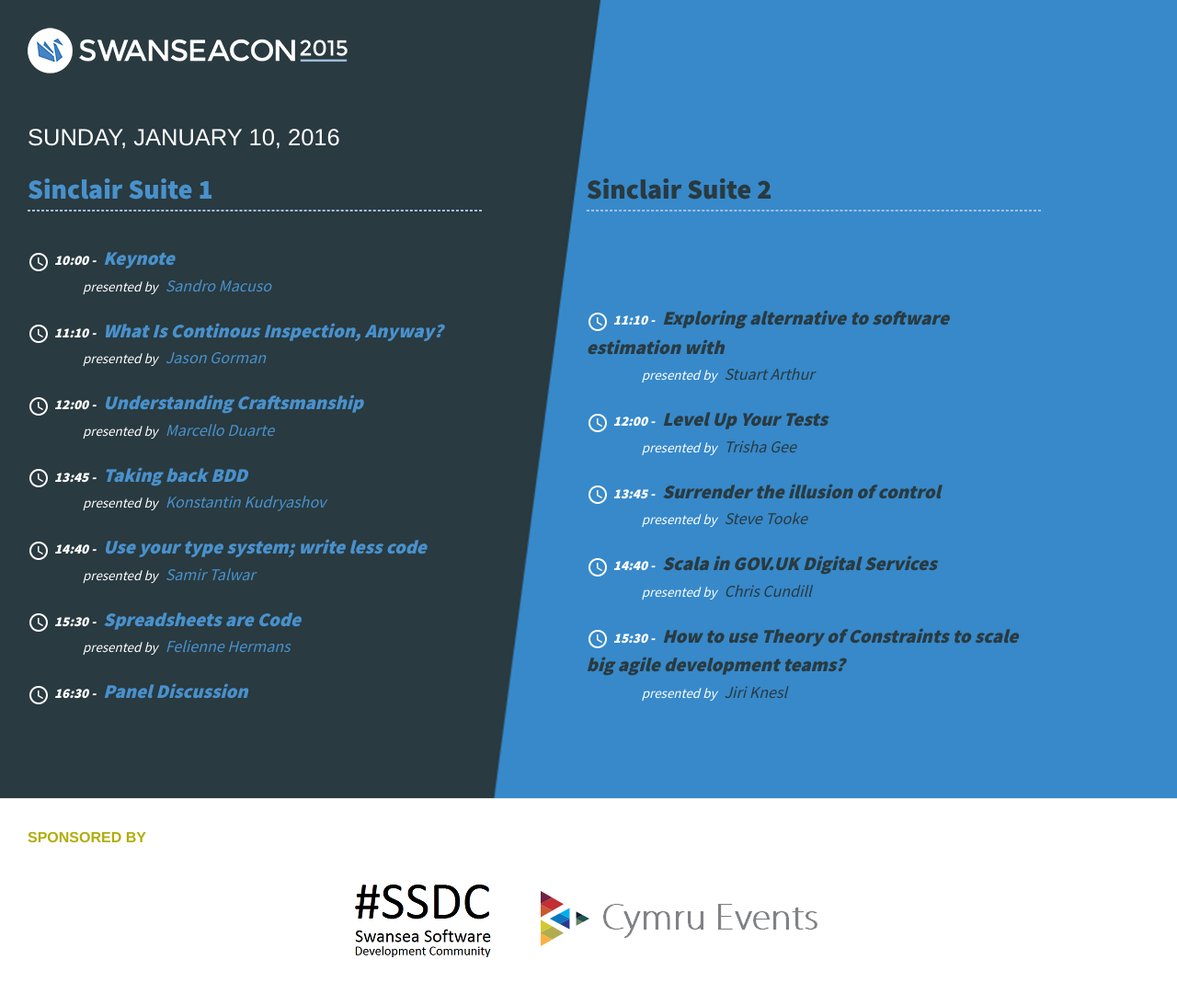
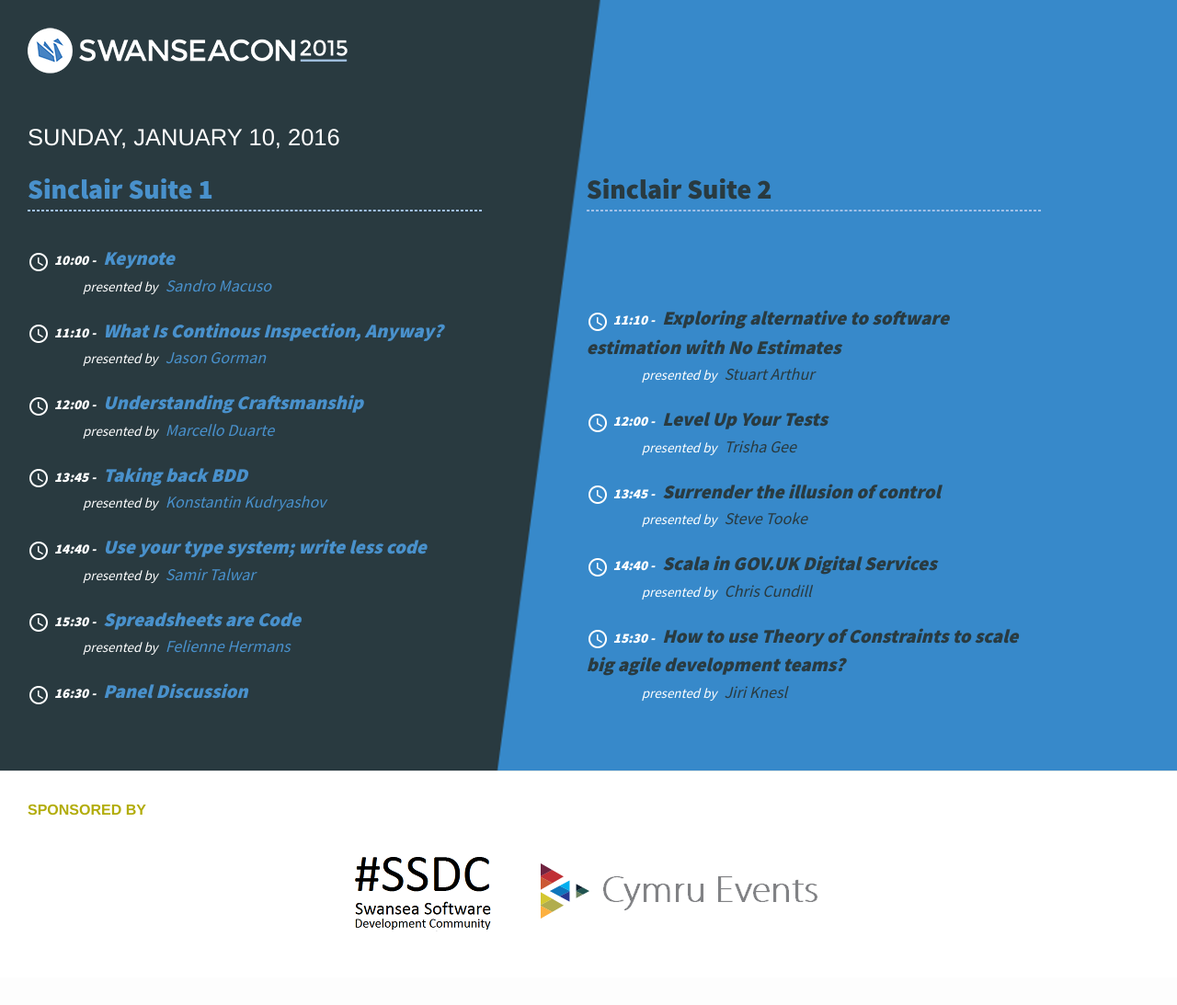
Before and after one commit to vivrichards600/eventify, a Jekyll site: the page built from index.html, in a window 1280 px wide. Shown: the whole page at 92% size. Built offline with Jekyll 4.4.1, drawn with Linux system fonts in a browser that asks for light colours; after the commit the page ends 1063 px from its top, so only the background shows below that.

Commit message:
minor style changes

```diff
--- a/_data/day1.yml
+++ b/_data/day1.yml
@@ -16,7 +16,7 @@
    datetime: 2016-01-10 11:10
 
  - speaker: Stuart Arthur
-   title: Exploring alternative to software estimation with #NoEstimates
+   title: Exploring alternative to software estimation with No Estimates
    roomId: 2
    datetime: 2016-01-10 11:10
 
--- a/_sass/_layout.scss
+++ b/_sass/_layout.scss
@@ -198,7 +198,6 @@
     margin-left: -$spacing-unit / 2;
     @extend %clearfix;
 	margin-top:50px;
-	margin-bottom:30px;
 	overflow:hidden;
 }
 
```
